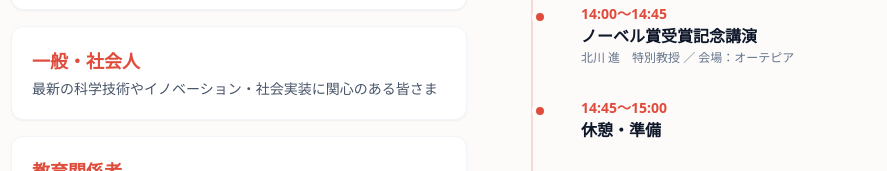
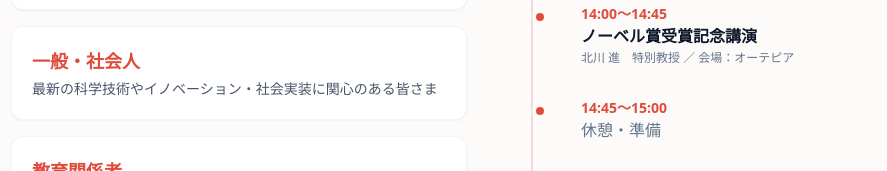
Before and after one commit to kazunoriakiyama/NobelPrize-Kochi, a website: page index.html in a window 1280 px wide. Shown: the part 1259-1430 px from the top of the page, without its empty margins (149-1036 px from the left). Drawn offline with nearby package versions, Linux system fonts and the light colour scheme; files that its build step writes are made by us from their sources; a web font is replaced by a local one.

Commit message:
Update index.html

```diff
--- a/index.html
+++ b/index.html
@@ -186,7 +186,7 @@
                     <div class="relative pl-2">
                         <div class="timeline-dot"></div>
                         <p class="font-bold text-primary text-sm">14:45〜15:00</p>
-                        <p class="font-bold text-base mb-0.5">休憩・準備</p>
+                        <p class="text-md font-normal text-slate-500 mb-6.5">休憩・準備</p>
                     </div>
                     <div class="relative pl-2">
                         <div class="timeline-dot"></div>
```
